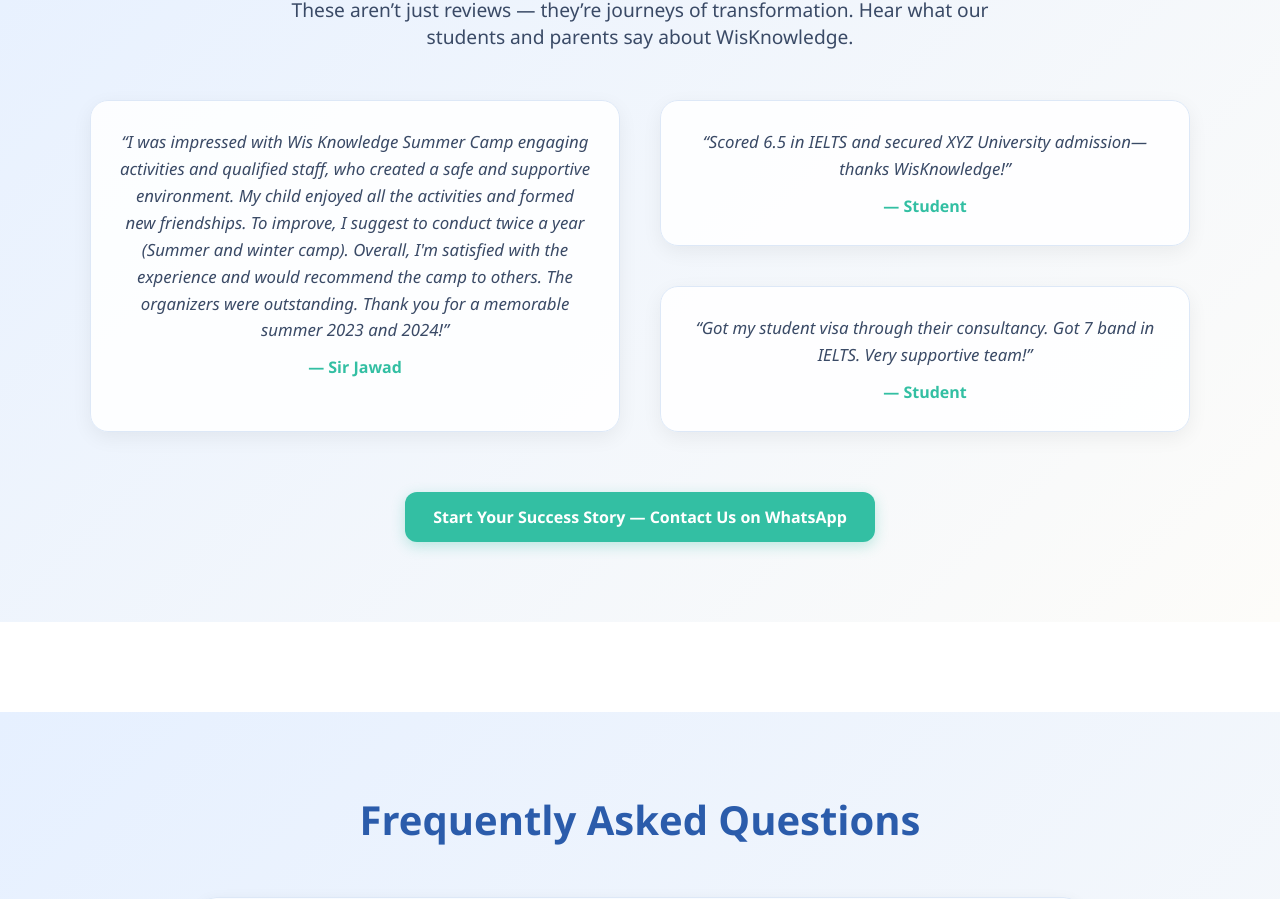
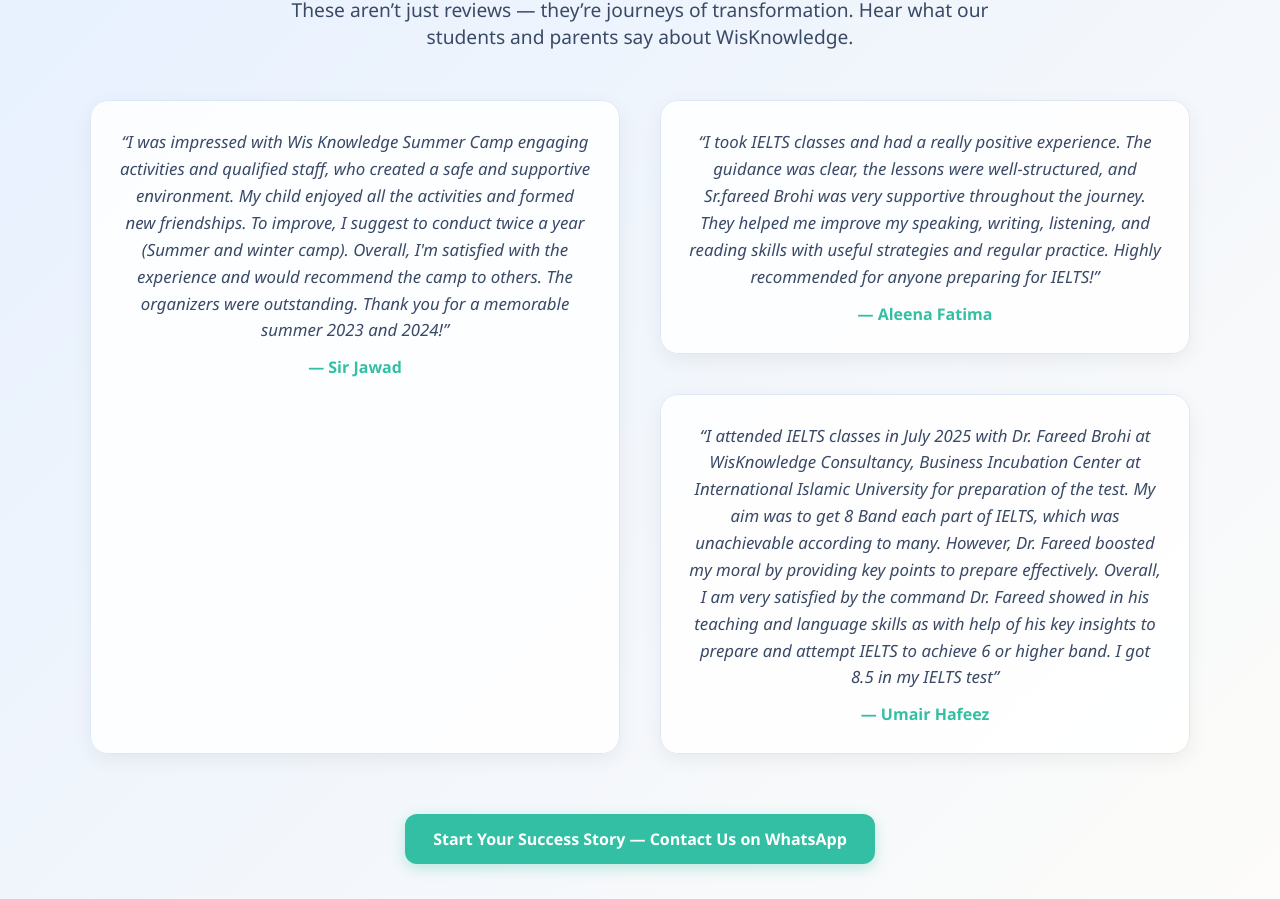
Before and after one commit to WisKnowledgeConsultancy/wk-website, a React (Vite) app: page / in a window 1280 px wide. Shown: the part 2340-3239 px from the top of the page. Built offline with nearby package versions, Linux system fonts and the light colour scheme.

Commit message:
updated services section and testimonials plus social media links

```diff
--- a/src/components/Footer.jsx
+++ b/src/components/Footer.jsx
@@ -39,7 +39,7 @@
           </address>
           <nav className="footer-social" aria-label="Social Media Links">
             <a
-              href="https://www.facebook.com/profile.php?id=100090947373976"
+              href="https://www.facebook.com/WisKConsultancy/"
               target="_blank"
               rel="noopener noreferrer"
               aria-label="Visit our Facebook page"
@@ -47,7 +47,7 @@
               <FaFacebookF />
             </a>
             <a
-              href="https://www.instagram.com/wisknowledge_consultancy"
+              href="https://www.instagram.com/_wisknowledgeconsultancy/"
               target="_blank"
               rel="noopener noreferrer"
               aria-label="Visit our Instagram profile"
--- a/src/components/Services.jsx
+++ b/src/components/Services.jsx
@@ -30,7 +30,7 @@
       subDescription: "Build Confidence Through Practical English Communication",
       mainDescription: "Our Spoken English program helps learners improve fluency, pronunciation, vocabulary, and everyday communication skills through interactive activities and real-life speaking practice. Whether for academics, interviews, presentations, or professional growth, we create a supportive learning environment that develops confidence and effective communication abilities.",
       highlight: "We transform hesitation into confident communication.",
-      formLink: "https://docs.google.com/forms/d/e/1FAIpQLSezqTIA5IViAN01ha5H4_RDzOnI-4t1UGnwyIaiyLBbTUwj2w/viewform?usp=spoken",
+      formLink: "https://forms.gle/S4CKQTwFqmozdiVa9",
       features: [
         { title: "Interactive Speaking Sessions", desc: "Engaging discussions, presentations, and conversation activities that improve real-world communication skills." },
         { title: "Fluency & Pronunciation Training", desc: "Focused exercises to improve accent clarity, pronunciation, confidence, and speaking flow." },
@@ -109,7 +109,8 @@
                 ✦ {current.highlight}
               </div>
 
-              {/* Register Now Button - Update it with correct form link */}
+              {/* Action Button */}
+              {(activeTab === "ielts" || activeTab === "spoken") ? (
                 <a
                   href={current.formLink}
                   target="_blank"
@@ -119,6 +120,17 @@
                 >
                   Register Now <span>→</span>
                 </a>
+              ) : (
+                <a
+                  href="https://wa.me/923369859980"
+                  target="_blank"
+                  rel="noopener noreferrer"
+                  className="service-btn"
+                  style={{ display: "inline-flex", alignItems: "center", gap: "10px" }}
+                >
+                  Learn More <span>→</span>
+                </a>
+              )}
             </div>
 
             {/* Right Column - Feature Cards */}
--- a/src/components/Testimonials.jsx
+++ b/src/components/Testimonials.jsx
@@ -7,8 +7,8 @@
 const testimonials = [
   {
     message:
-      "Scored 6.5 in IELTS and secured XYZ University admission—thanks WisKnowledge!",
-    name: "Student",
+    "I took IELTS classes and had a really positive experience. The guidance was clear, the lessons were well-structured, and Sr.fareed Brohi was very supportive throughout the journey. They helped me improve my speaking, writing, listening, and reading skills with useful strategies and regular practice. Highly recommended for anyone preparing for IELTS!",
+    name: "Aleena Fatima",
   },
   {
     message:
@@ -17,8 +17,8 @@
   },
   {
     message:
-      "Got my student visa through their consultancy. Got 7 band in IELTS. Very supportive team!",
-    name: "Student",
+      "I attended IELTS classes in July 2025 with Dr. Fareed Brohi at WisKnowledge Consultancy, Business Incubation Center at International Islamic University for preparation of the test. My aim was to get 8 Band each part of IELTS, which was unachievable according to many. However, Dr. Fareed boosted my moral by providing key points to prepare effectively. Overall, I am very satisfied by the command Dr. Fareed showed in his teaching and language skills as with help of his key insights to prepare and attempt IELTS to achieve 6 or higher band. I got 8.5 in my IELTS test",
+    name: "Umair Hafeez",
   },
 ];
 
```
Lines whose indentation alone changed are shown as unchanged.
